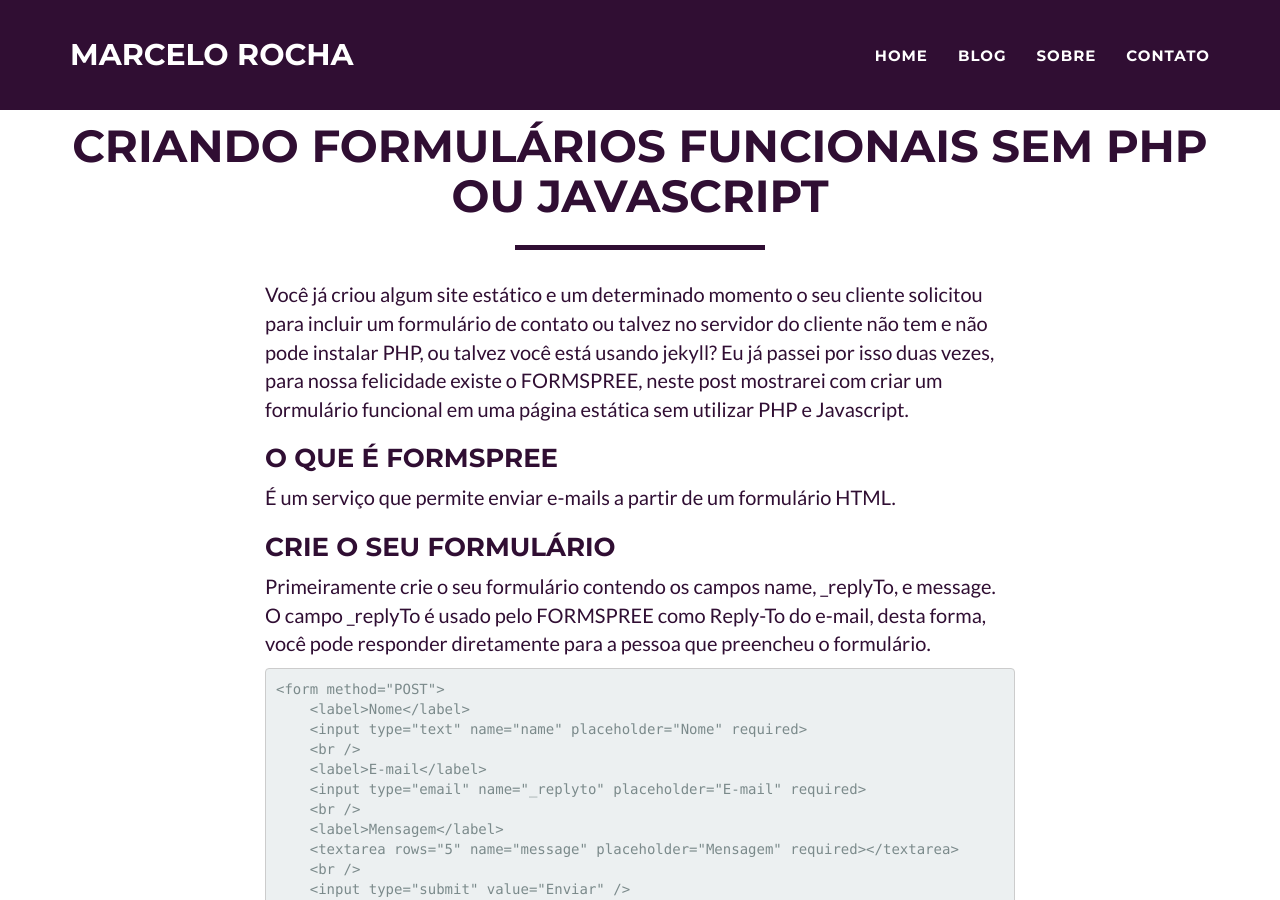
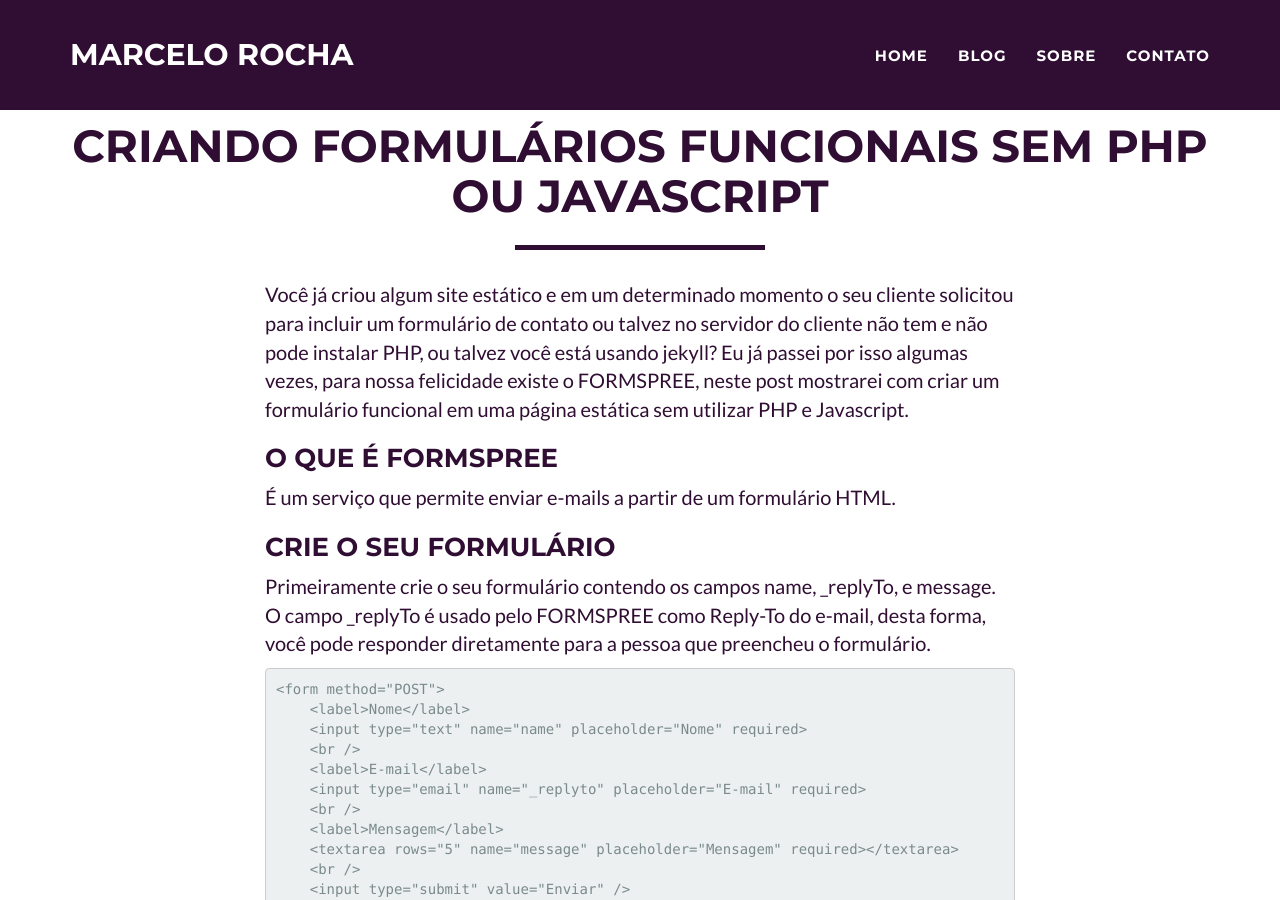
Before and after one commit to rochamarcelo/rochamarcelo.github.io, a Jekyll site: the page built from _posts/2015-11-20-criando-formularios-funcionais-sem-php-ou-javascript.markdown, in a window 1280 px wide and 900 px high. Built offline with Jekyll 4.4.1, drawn with Linux system fonts in a browser that asks for light colours.

Commit message:
Update 2015-11-20-criando-formularios-funcionais-sem-php-ou-javascript.markdown

```diff
--- a/_posts/2015-11-20-criando-formularios-funcionais-sem-php-ou-javascript.markdown
+++ b/_posts/2015-11-20-criando-formularios-funcionais-sem-php-ou-javascript.markdown
@@ -3,7 +3,7 @@ layout: post
 title:  Criando formulários funcionais sem PHP ou Javascript
 date:   2015-11-21
 ---
-Você já criou algum site estático e um determinado momento o seu cliente solicitou para incluir um formulário de contato ou talvez no servidor do cliente não tem e não pode instalar PHP, ou talvez você está usando jekyll? Eu já passei por isso duas vezes, para nossa felicidade existe o FORMSPREE, neste post mostrarei com criar um formulário funcional em uma página estática sem utilizar PHP e Javascript.
+Você já criou algum site estático e em um determinado momento o seu cliente solicitou para incluir um formulário de contato ou talvez no servidor do cliente não tem e não pode instalar PHP, ou talvez você está usando jekyll? Eu já passei por isso algumas vezes, para nossa felicidade existe o FORMSPREE, neste post mostrarei com criar um formulário funcional em uma página estática sem utilizar PHP e Javascript.
 ### O que é FORMSPREE
 É um serviço que permite enviar e-mails a partir de um formulário HTML.
 ### Crie o seu formulário
```
